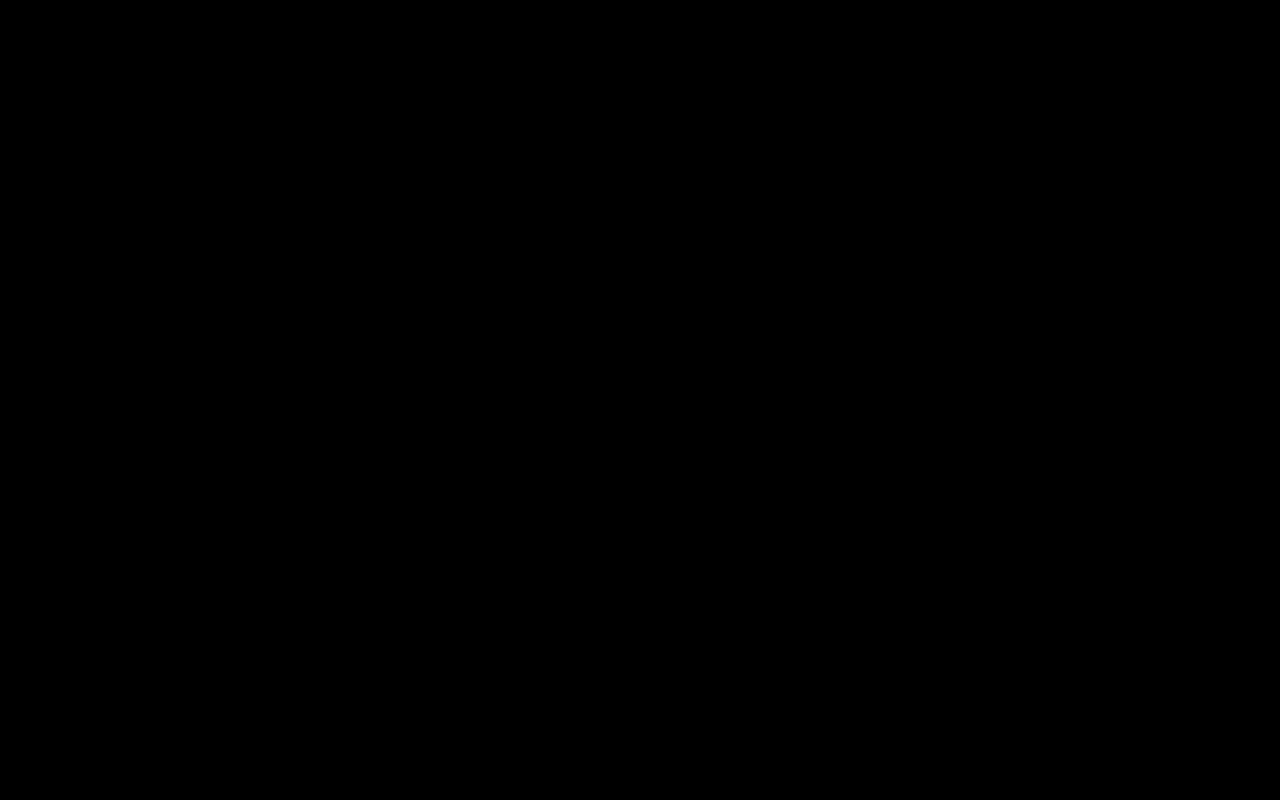
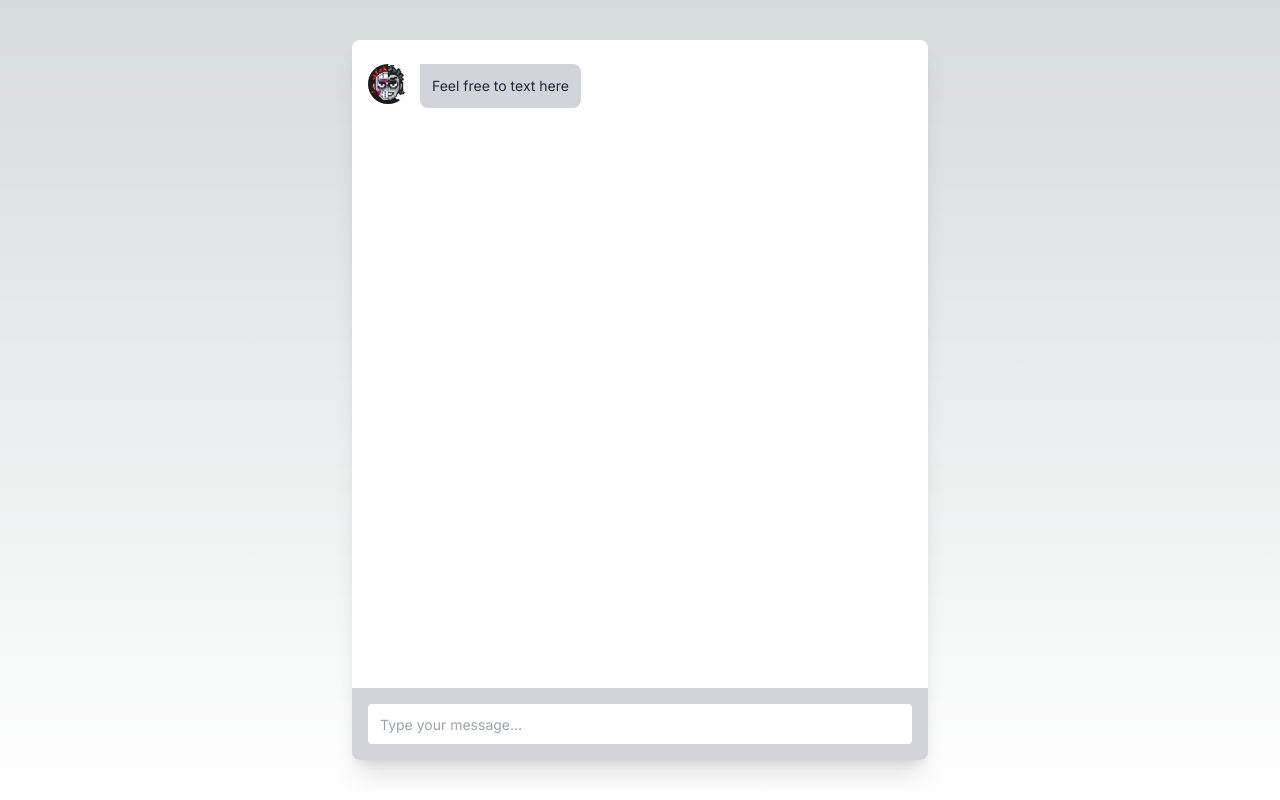
Before and after one commit to BillySh1/hackathon-ai, a Next.js app: page / in a window 1280 px wide. Built offline with nearby package versions, Linux system fonts and the light colour scheme.

Commit message:
chore: temp

```diff
--- /dev/null
+++ b/apis/sd.ts
@@ -0,0 +1,4 @@
+const fetchPOST = async () => {
+    const res = await fetch("/proxy/sdapi/v1/loras").then((r) => r.json());
+    console.log(res, "result");
+  };
--- a/app/page.tsx
+++ b/app/page.tsx
@@ -1,16 +1,12 @@
 "use client";
-
 import BackgroundBanner from "@/components/BackgroundBanner";
+import InputPanel from "@/components/InputPanel";
 
 export default function Home() {
-  const fetchPOST = async () => {
-    console.log("kkkk");
-    const res = await fetch("/proxy/sdapi/v1/loras").then((r) => r.json());
-    console.log(res, "result");
-  };
   return (
     <main className="flex min-h-screen flex-col items-center justify-between">
-      <BackgroundBanner />
+      {/* <BackgroundBanner /> */}
+      <InputPanel/>
     </main>
   );
 }
--- a/components/BackgroundBanner.tsx
+++ b/components/BackgroundBanner.tsx
@@ -1,19 +1,7 @@
-import React, { useRef, useEffect } from 'react';
-import * as THREE from 'three';
-
-const ThreeScene: React.FC = () => {
-  const containerRef = useRef<HTMLDivElement>(null);
-  useEffect(() => {
-    if (typeof window !== 'undefined' && containerRef.current) {
-      const scene = new THREE.Scene();
-      const camera = new THREE.PerspectiveCamera(75, window.innerWidth / window.innerHeight, 0.1, 1000);
-      const renderer = new THREE.WebGLRenderer();
-      renderer.setSize(window.innerWidth, window.innerHeight);
-      containerRef.current?.appendChild(renderer.domElement);
-      camera.position.z = 5;
-      renderer.render(scene, camera);
-    }
-  }, []);
-  return <div ref={containerRef} />;
-};
-export default ThreeScene;
+export default function BackgroundBanner() {
+  return (
+    <div className="webgl-container">
+      <canvas className="webgl"></canvas>
+    </div>
+  );
+}
--- a/components/InputPanel.tsx
+++ b/components/InputPanel.tsx
@@ -1,19 +1,97 @@
 "use client";
-import {  useState } from "react";
+import { useState } from "react";
 import OpenAI from "openai";
 
 export default function InputPanel() {
-  const [result, setResult] = useState("");
+  const [quenes, setQuenes] = useState<any>([]);
+  const [query, setQuery] = useState("");
   const fetchOpenAI = async () => {
+    setQuenes([...quenes, { ask: query, answer: "loading..." }]);
     const openai = new OpenAI({
       apiKey: process.env.NEXT_PUBLIC_API_KEY,
+      dangerouslyAllowBrowser: true,
     });
     const chatCompletion = await openai.chat.completions.create({
-      messages: [{ role: "user", content: "Say this is a test" }],
-      model: "gpt-3.5-turbo",
+      messages: [{ role: "user", content: query }],
+      model: "gpt-4",
     });
+    setQuery("");
+    setQuenes([
+      ...quenes,
+      { ask: query, answer: chatCompletion.choices[0].message.content },
+    ]);
   };
-  return <div className="input">
 
-  </div>
+  const AnswerRender = (text: string) => {
+    return (
+      text && (
+        <div className="flex w-full mt-2 space-x-3 max-w-xs">
+          <div className="flex-shrink-0 h-10 w-10 rounded-full bg-gray-300">
+            <img className="w-10 rounded-full" src="/answer.webp" alt="" />
+          </div>
+          <div>
+            <div className="bg-gray-300 p-3 rounded-r-lg rounded-bl-lg">
+              <p className="text-sm">{text}</p>
+            </div>
+          </div>
+        </div>
+      )
+    );
+  };
+
+  const AskRender = (text: string) => {
+    return (
+      text && (
+        <div className="flex w-full mt-2 space-x-3 max-w-xs ml-auto justify-end">
+          <div>
+            <div className="bg-blue-600 text-white p-3 rounded-l-lg rounded-br-lg">
+              <p className="text-sm">{text}</p>
+            </div>
+          </div>
+          <div className="flex-shrink-0 h-10 w-10 rounded-full bg-gray-300">
+            <img className="w-10 rounded-full" src="/ask.png" alt="" />
+          </div>
+        </div>
+      )
+    );
+  };
+  return (
+    <div className="flex flex-col items-center justify-center w-screen min-h-screen bg-black-100 text-gray-800 p-10">
+      <div className="flex flex-col flex-grow w-full max-w-xl bg-white shadow-xl rounded-lg overflow-hidden">
+        <div className="flex flex-col flex-grow h-0 p-4 overflow-auto">
+          <div className="flex w-full mt-2 space-x-3 max-w-xs">
+            <div className="flex-shrink-0 h-10 w-10 rounded-full bg-gray-300">
+              <img className="w-10 rounded-full" src="/answer.webp" alt="" />
+            </div>
+            <div>
+              <div className="bg-gray-300 p-3 rounded-r-lg rounded-bl-lg">
+                <p className="text-sm">Feel free to text here</p>
+              </div>
+            </div>
+          </div>
+          {quenes.map((x: any) => {
+            return (
+              <div key={x.ask}>
+                {AskRender(x.ask)}
+                {AnswerRender(x.answer)}
+              </div>
+            );
+          })}
+        </div>
+
+        <div className="bg-gray-300 p-4">
+          <input
+            className="flex items-center h-10 w-full rounded px-3 text-sm"
+            type="text"
+            value={query}
+            onChange={(e) => setQuery(e.target.value)}
+            onKeyDown={(e) => {
+              if (e.key === "Enter") fetchOpenAI();
+            }}
+            placeholder="Type your message…"
+          />
+        </div>
+      </div>
+    </div>
+  );
 }
```
Also changed, not shown: public/answer.webp (added), public/ask.png (added).
